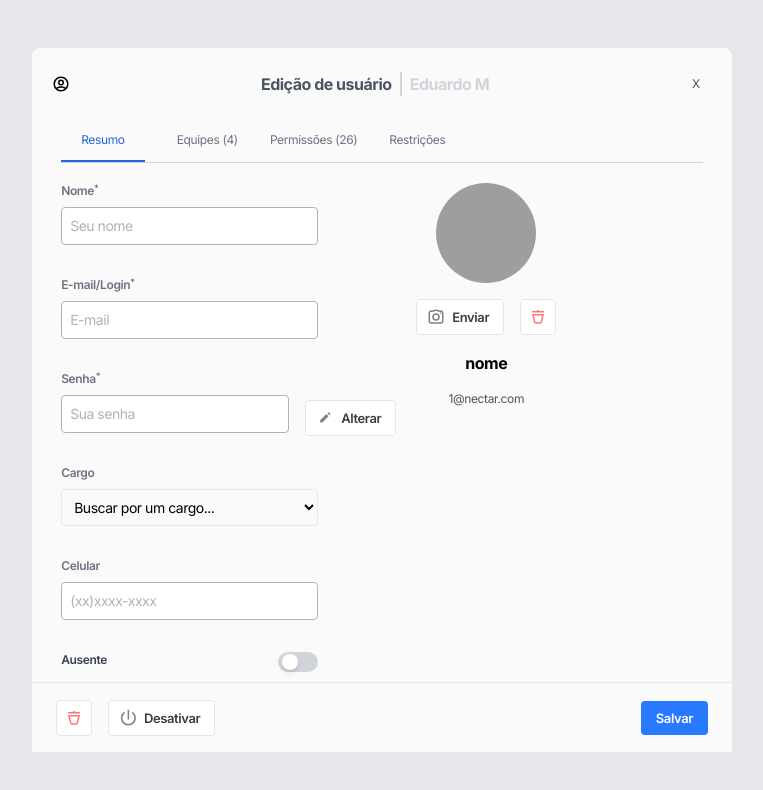
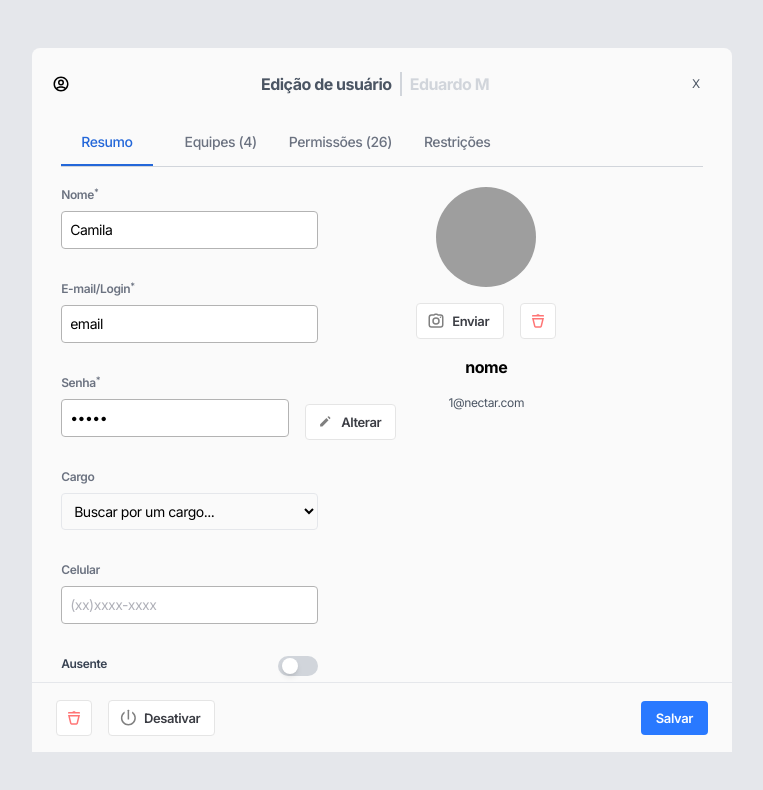
Before and after one commit to MyllaC/desafio-formulario-nectar, a Vue app: page / in a window 1280 px wide. Shown: the top 790 px of the page, without its empty margins (258-1021 px from the left). Built offline with nearby package versions, Linux system fonts and the light colour scheme; grey boxes are pictures that could not be loaded.

Commit message:
wip: passar nome do usuario para outros componentes

```diff
--- a/src/App.vue
+++ b/src/App.vue
@@ -16,7 +16,14 @@ import Main from "./components/Main/Main.vue";
 import Footer from "./components/Footer.vue";
 
 export default {
-  components: {Footer, Main, Header}
+  components: {Footer, Main, Header},
+  data() {
+    return {
+      user: {
+        username: '',
+      }
+    }
+  }
 }
 
 
--- a/src/components/Inputs/InputBase.vue
+++ b/src/components/Inputs/InputBase.vue
@@ -6,7 +6,10 @@
     </label>
 
     <input class="input-container" :id="`${inputName}`" :type="`${inputType}`"
-           :placeholder="`${placeHolder}`" required v-model="message">
+           :placeholder="`${placeHolder}`" required
+           :value="modelValue"
+           v-on:input="onInput">
+
 
   </div>
 </template>
@@ -16,14 +19,9 @@ import './styles.sass'
 
 export default {
   name: "InputBase",
-  data(){
-    return{
-      message: ''
-    }
-  },
   props: {
+    modelValue: '',
     isRequired: false,
-
     inputName: {
       type: String
     },
@@ -38,6 +36,16 @@ export default {
       }
     }
   },
+  data() {
+    return {
+    }
+  },
+  methods: {
+    onInput(event) {
+      this.$emit("update:modelValue", event.target.value)
+      this.$emit("update");
+    }
+  }
 
 }
 </script>
--- a/src/components/Main/Form.vue
+++ b/src/components/Main/Form.vue
@@ -2,20 +2,19 @@
   <form class="form">
 
     <InputBase :isRequired="true" inputName="userName" inputType="text"
-               placeHolder="Seu nome" required message="teste">
+               placeHolder="Seu nome" required v-model="modelValue.username"
+                @update="userUpdated()">
       <template v-slot:label>Nome</template>
     </InputBase>
 
-    <p>{{message}}</p>
-
     <InputBase :isRequired="true" inputName="userEmail" inputType="email"
-               placeHolder="E-mail" required>
+               placeHolder="E-mail" required v-model="modelValue.email">
       <template v-slot:label>E-mail/Login</template>
     </InputBase>
 
     <div class="flex items-center space-x-4">
       <InputBase :isRequired="true" inputName="userPassword" inputType="password"
-                 placeHolder="Sua senha" >
+                 placeHolder="Sua senha" v-model="modelValue.password">
         <template v-slot:label>Senha</template>
 
       </InputBase>
@@ -70,7 +69,19 @@ import '../../styles/form.sass'
 export default {
   name: "Form",
   components: {toggle},
-
+  props: {
+    modelValue: Object,
+  },
+  data() {
+    return {
+      username: '',
+    }
+  },
+  methods: {
+    userUpdated() {
+      // alert('funcionou')
+    }
+  }
 }
 </script>
 
--- a/src/components/Main/Main.vue
+++ b/src/components/Main/Main.vue
@@ -2,7 +2,7 @@
   <body class="Main">
   <Nav/>
   <div class="flex space-x-2 py-5 space-x-10 ">
-    <Form/>
+    <Form v-model="user"/>
     <Photo/>
   </div>
 
@@ -17,6 +17,15 @@ import Photo from "./Photo.vue";
 
 export default {
   name: "Main",
-  components: {Photo, Form, Nav}
+  components: {Photo, Form, Nav},
+  data() {
+    return {
+      user: {
+        username: 'Camila',
+        email: 'email',
+        password: 'senha',
+      }
+    }
+  }
 }
 </script>
--- a/src/styles/nav.sass
+++ b/src/styles/nav.sass
@@ -1,9 +1,9 @@
 .nav
-  @apply flex w-full text-sm space-x-8 border-b border-gray-300
+  @apply flex w-full space-x-8 border-b border-gray-300
 
 
   &-option
-    @apply cursor-pointer text-gray-500 hover:text-blue-500 py-3 text-xs
+    @apply cursor-pointer text-gray-500 hover:text-blue-500 py-3 text-sm font-medium
 
   &-option-resume
-    @apply text-blue-600 border-b-2 border-blue-600 py-3 px-5 text-xs
+    @apply text-blue-600 border-b-2 border-blue-600 py-3 px-5 text-sm font-medium
```
